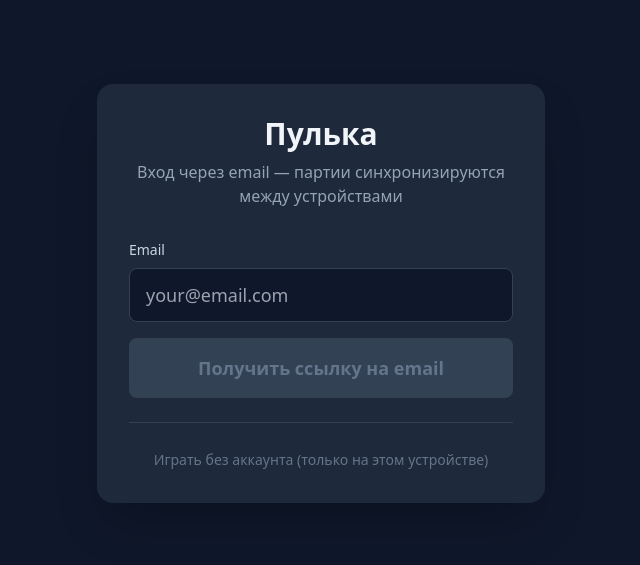
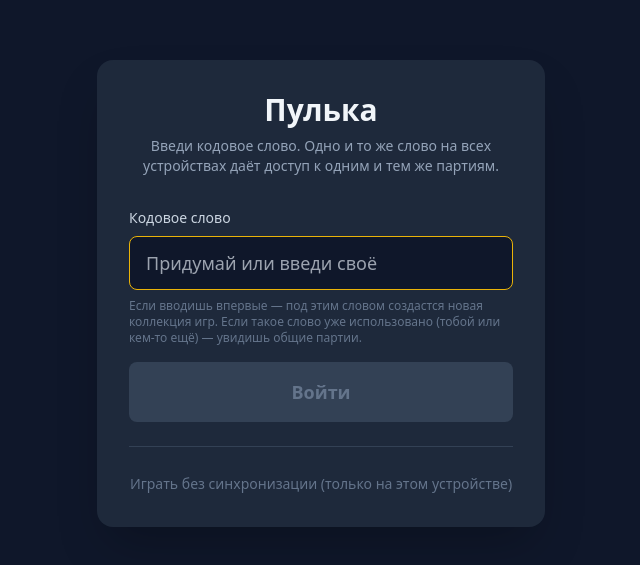
Before and after one commit to refinishru-Andre/pulka, a React (Vite) app: page / in a window 1280 px wide. Shown: the part 107-672 px from the top of the page, without its empty margins (319-959 px from the left). Built offline with nearby package versions, Linux system fonts and the light colour scheme; the HTML template or start-up script is replaced by a standard one.

Commit message:
feat: вход по кодовому слову вместо email/magic link — одно слово = один пользователь

```diff
--- a/src/screens/Login.tsx
+++ b/src/screens/Login.tsx
@@ -1,33 +1,26 @@
 import { useState } from 'react'
-import { supabase } from '../supabase/client'
+import { loginWithCode } from '../supabase/auth'
 
 interface Props {
   onSkip: () => void
 }
 
 export function Login({ onSkip }: Props) {
-  const [email, setEmail] = useState('')
-  const [sending, setSending] = useState(false)
-  const [sent, setSent] = useState(false)
+  const [code, setCode] = useState('')
+  const [busy, setBusy] = useState(false)
   const [error, setError] = useState<string | null>(null)
 
   const handleSubmit = async (e: React.FormEvent) => {
     e.preventDefault()
-    if (!email.trim()) return
-    setSending(true)
+    if (!code.trim()) return
+    setBusy(true)
     setError(null)
     try {
-      const redirectTo = window.location.origin + window.location.pathname
-      const { error: err } = await supabase.auth.signInWithOtp({
-        email: email.trim(),
-        options: { emailRedirectTo: redirectTo },
-      })
-      if (err) throw err
-      setSent(true)
+      await loginWithCode(code)
+      // onAuthStateChange в App подхватит новую сессию
     } catch (err: any) {
-      setError(err.message ?? 'Ошибка отправки')
-    } finally {
-      setSending(false)
+      setError(err?.message ?? 'Ошибка входа')
+      setBusy(false)
     }
   }
 
@@ -35,63 +28,46 @@ export function Login({ onSkip }: Props) {
     <div className="min-h-screen flex items-center justify-center p-6">
       <div className="w-full max-w-md bg-slate-800 rounded-2xl p-8 shadow-2xl">
         <h1 className="text-3xl font-bold mb-2 text-center">Пулька</h1>
-        <p className="text-slate-400 text-center mb-8">
-          Вход через email — партии синхронизируются между устройствами
+        <p className="text-slate-400 text-center mb-8 text-sm">
+          Введи кодовое слово. Одно и то же слово на всех устройствах даёт доступ к одним и тем же партиям.
         </p>
 
-        {sent ? (
-          <div className="space-y-4">
-            <div className="bg-green-500/10 border border-green-500/30 rounded-lg p-5 text-center">
-              <div className="text-lg font-semibold text-green-400 mb-2">Письмо отправлено</div>
-              <div className="text-sm text-slate-300">
-                Открой почту <b>{email}</b> и щёлкни ссылку в письме. После этого вернёшься сюда уже
-                залогиненным.
-              </div>
-            </div>
-            <button
-              onClick={() => {
-                setSent(false)
-                setEmail('')
-              }}
-              className="w-full py-3 bg-slate-700 hover:bg-slate-600 rounded-lg font-semibold"
-            >
-              Отправить на другой email
-            </button>
-          </div>
-        ) : (
         <form onSubmit={handleSubmit} className="space-y-4">
           <div>
-              <label className="block text-sm text-slate-300 mb-2">Email</label>
+            <label className="block text-sm text-slate-300 mb-2">Кодовое слово</label>
             <input
-                type="email"
-                value={email}
-                onChange={(e) => setEmail(e.target.value)}
-                placeholder="your@email.com"
+              type="password"
+              value={code}
+              onChange={(e) => setCode(e.target.value)}
+              autoFocus
+              placeholder="Придумай или введи своё"
               required
               className="w-full px-4 py-3 bg-slate-900 border border-slate-700 rounded-lg text-lg focus:outline-none focus:border-yellow-500"
             />
+            <div className="text-xs text-slate-500 mt-2">
+              Если вводишь впервые — под этим словом создастся новая коллекция игр. Если такое слово уже
+              использовано (тобой или кем-то ещё) — увидишь общие партии.
             </div>
+          </div>
+
           {error && (
             <div className="text-sm text-red-400 bg-red-500/10 border border-red-500/30 rounded-lg p-3">
               {error}
             </div>
           )}
+
           <button
             type="submit"
-              disabled={sending || !email.trim()}
+            disabled={busy || !code.trim()}
             className="w-full py-4 bg-green-600 hover:bg-green-500 disabled:bg-slate-700 disabled:text-slate-500 rounded-lg font-bold text-lg"
           >
-              {sending ? 'Отправка...' : 'Получить ссылку на email'}
+            {busy ? 'Вход...' : 'Войти'}
           </button>
         </form>
-        )}
 
         <div className="mt-6 pt-6 border-t border-slate-700 text-center">
-          <button
-            onClick={onSkip}
-            className="text-sm text-slate-500 hover:text-slate-300"
-          >
-            Играть без аккаунта (только на этом устройстве)
+          <button onClick={onSkip} className="text-sm text-slate-500 hover:text-slate-300">
+            Играть без синхронизации (только на этом устройстве)
           </button>
         </div>
       </div>
--- /dev/null
+++ b/src/supabase/auth.ts
@@ -0,0 +1,42 @@
+// Авторизация по кодовому слову.
+// Email = детерминированный хэш(код) → одинаковый код всегда даёт одного пользователя.
+// Пароль = сам код.
+
+import { supabase } from './client'
+
+async function sha256Hex(text: string): Promise<string> {
+  const buf = new TextEncoder().encode(text)
+  const hash = await crypto.subtle.digest('SHA-256', buf)
+  return Array.from(new Uint8Array(hash))
+    .map((b) => b.toString(16).padStart(2, '0'))
+    .join('')
+}
+
+function normalize(code: string): string {
+  return code.trim().toLowerCase()
+}
+
+async function credentialsFor(code: string): Promise<{ email: string; password: string }> {
+  const normalized = normalize(code)
+  const hash = await sha256Hex('pulka-app-v1:' + normalized)
+  const email = `u-${hash.slice(0, 40)}@pulka.local`
+  // Пароль: хешируем — так даже владельцу БД не виден исходный код в чистом виде
+  const password = await sha256Hex('pw:' + normalized)
+  return { email, password }
+}
+
+// Войти или зарегистрироваться по кодовому слову
+export async function loginWithCode(code: string): Promise<void> {
+  const cred = await credentialsFor(code)
+  // Пробуем войти
+  const signIn = await supabase.auth.signInWithPassword(cred)
+  if (!signIn.error) return
+
+  // Не получилось → регистрируемся
+  const signUp = await supabase.auth.signUp(cred)
+  if (signUp.error) {
+    // Возможно уже зарегистрирован, но пароль не совпал — попробуем ещё раз войти
+    const retry = await supabase.auth.signInWithPassword(cred)
+    if (retry.error) throw new Error('Не удалось войти. Проверь кодовое слово.')
+  }
+}
```
Lines whose indentation alone changed are shown as unchanged.
